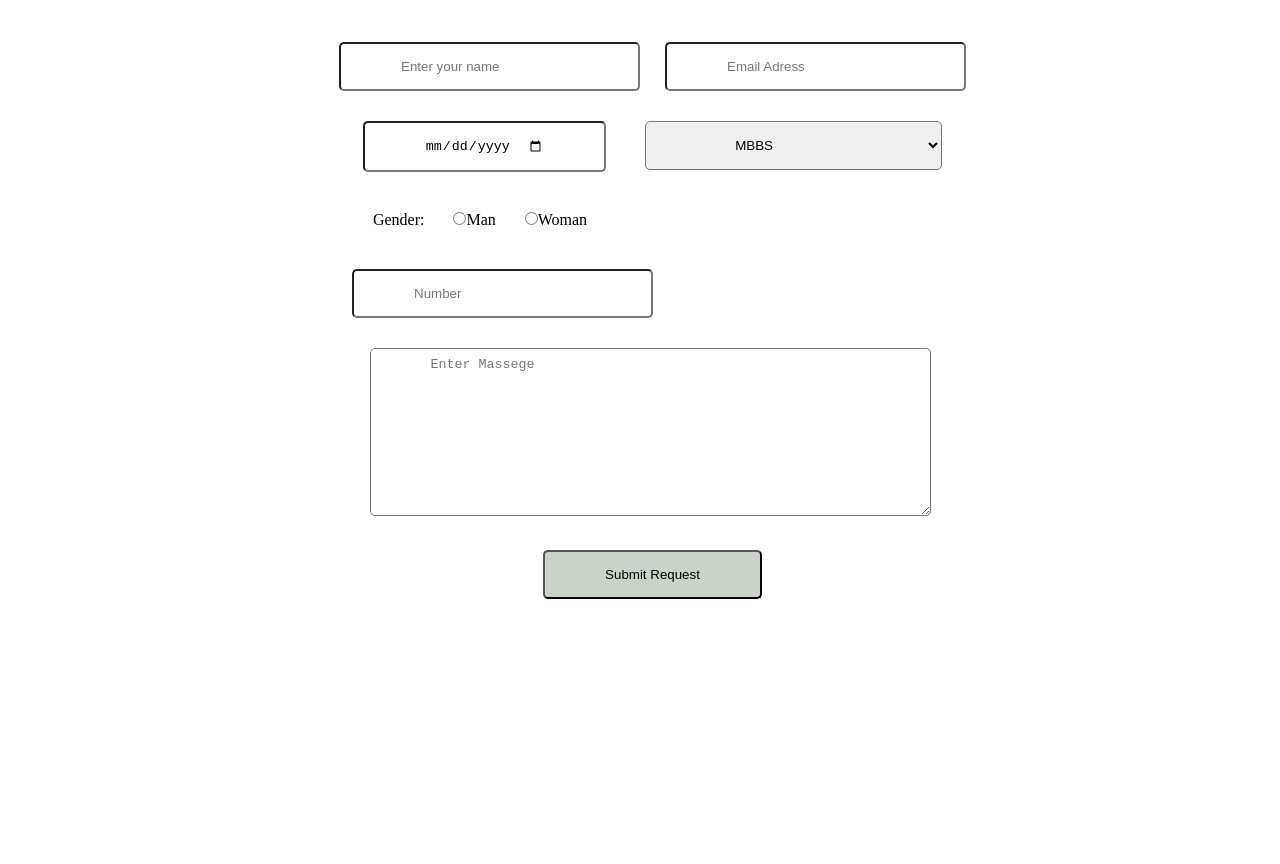
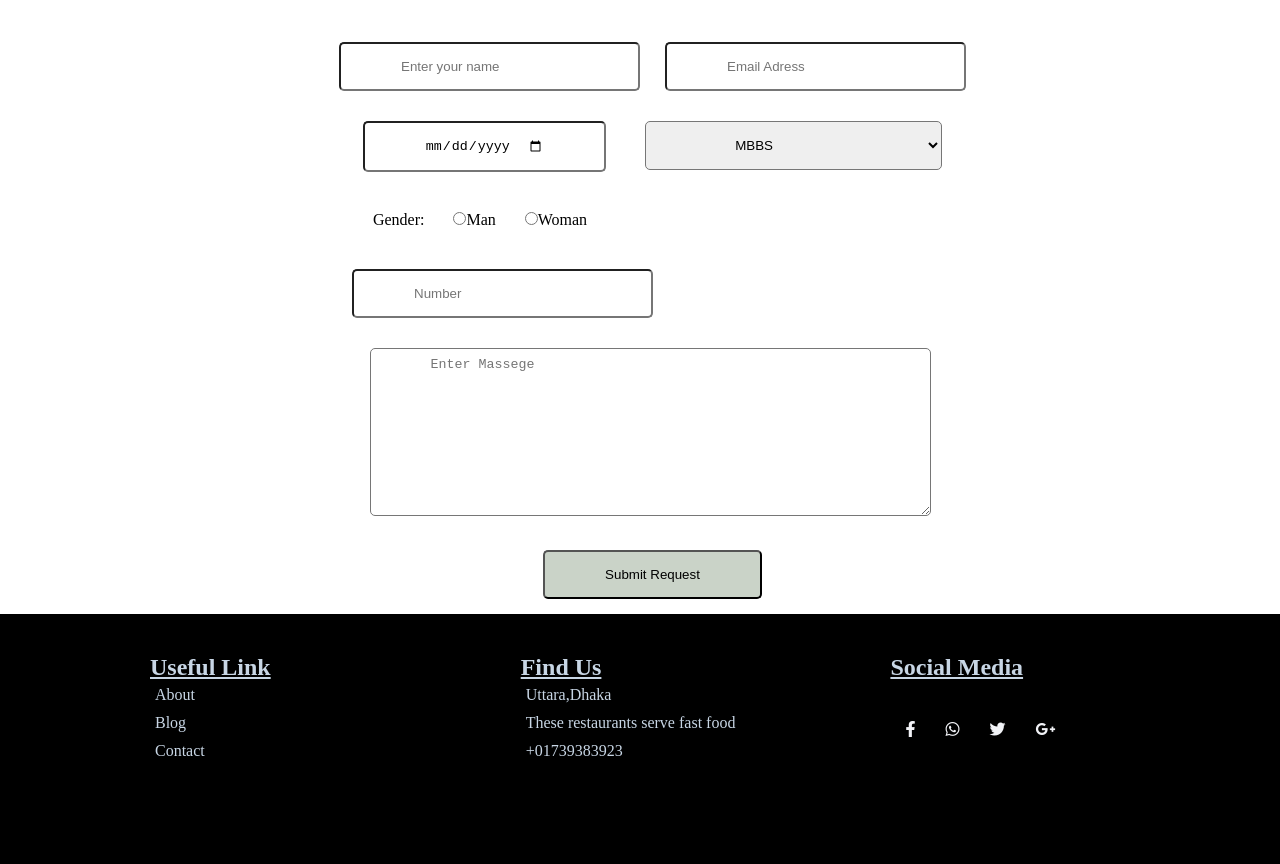
Before and after one commit to fahinurhaquefima/HealthCare, a plain HTML site: page index.html in a window 1280 px wide. Shown: the part 2107-2971 px from the top of the page. Before the commit the page ends 2721 px from the top, so only its background shows below. Drawn offline with Linux system fonts and the light colour scheme; a web font is replaced by a local one.

Commit message:
second commit

```diff
--- a/index.html
+++ b/index.html
@@ -42,7 +42,7 @@
 			</div>
 	</div>
 		<div class="details">
-			<h2>Our Doctor</h2>
+			<h2>Our Doctors</h2>
 				<div class="div1">
 					<img src="Doctor1.jpg">
 					<h3>Dr.Anupoma</h3>
@@ -105,6 +105,27 @@
 					</div>
 				</form>
 		</div>
+		<div class="footer">
+			<div class="useful">
+				<h2>Useful Link</h2>
+					<ol>About</ol>
+					<ol>Blog</ol>
+					<ol>Contact</ol>
+			</div>
+				<div class="find">
+					<h2>Find Us</h2>
+						<ol>Uttara,Dhaka</ol>
+						<ol>These restaurants  serve fast food</ol>
+						<ol>+01739383923</ol>
+				</div>
+					<div class="media">
+						<h2>Social Media</h2>
+							<ol><i class="fab fa-facebook-f"></i></ol>
+							<ol><i class="fab fa-whatsapp"></i></ol>
+							<ol><i class="fab fa-twitter"></i></ol>
+							<ol><i class="fab fa-google-plus-g"></i></ol>
+					</div>
+		</div>
 
 </body>
 </html>
--- a/style.css
+++ b/style.css
@@ -359,7 +359,7 @@ hr{
 	margin-right:320px;
 }
 .number{
-	padding:0px 20px;
+
 	margin-right:300px;
 	border-radius:5px;
 }
@@ -376,5 +376,56 @@ hr{
 	background-color:#CAD3C8;
 }
 .last input:hover{
-		background:#55E6C1;
+		background:#16a085;
 }
+.footer{
+	width:100%;
+	height:250px;
+	background:black;
+}
+.useful{
+	float:left;
+	padding:40px 100px;
+	margin-left:50px;
+	color:#c8d6e5;
+}
+.useful h2{
+	text-decoration:underline;
+}
+.useful ol{
+	padding:5px;
+}
+.useful ol:hover{
+	color:#f1f2f6;
+}
+.find{
+	float:left;
+	padding:40px 150px;
+	color:#c8d6e5;
+}
+.find h2{
+	text-decoration:underline;
+}
+.find ol{
+	padding:5px;
+}
+.find ol:hover{
+	color:#f1f2f6;
+}
+.media h2{
+	padding:40px 100px;
+	margin-left:80px;
+	color:#c8d6e5;
+	text-decoration:underline;
+}
+.media ol{
+	float:left;
+	padding:0px 15px;
+	color:#f1f2f6;
+}
+.media ol:hover{
+	background:darkgreen;
+	border-radius:10px;
+
+
+}
```
